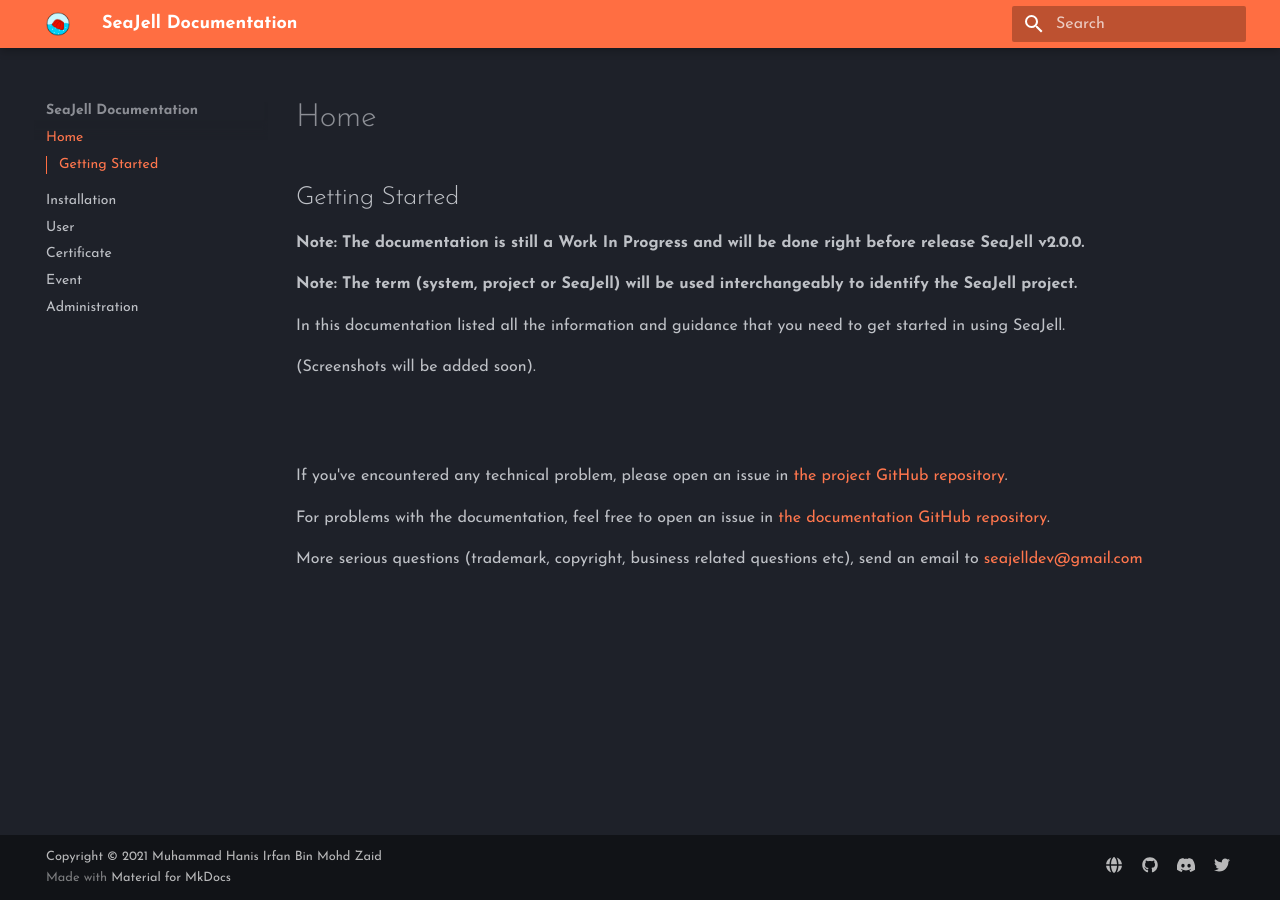
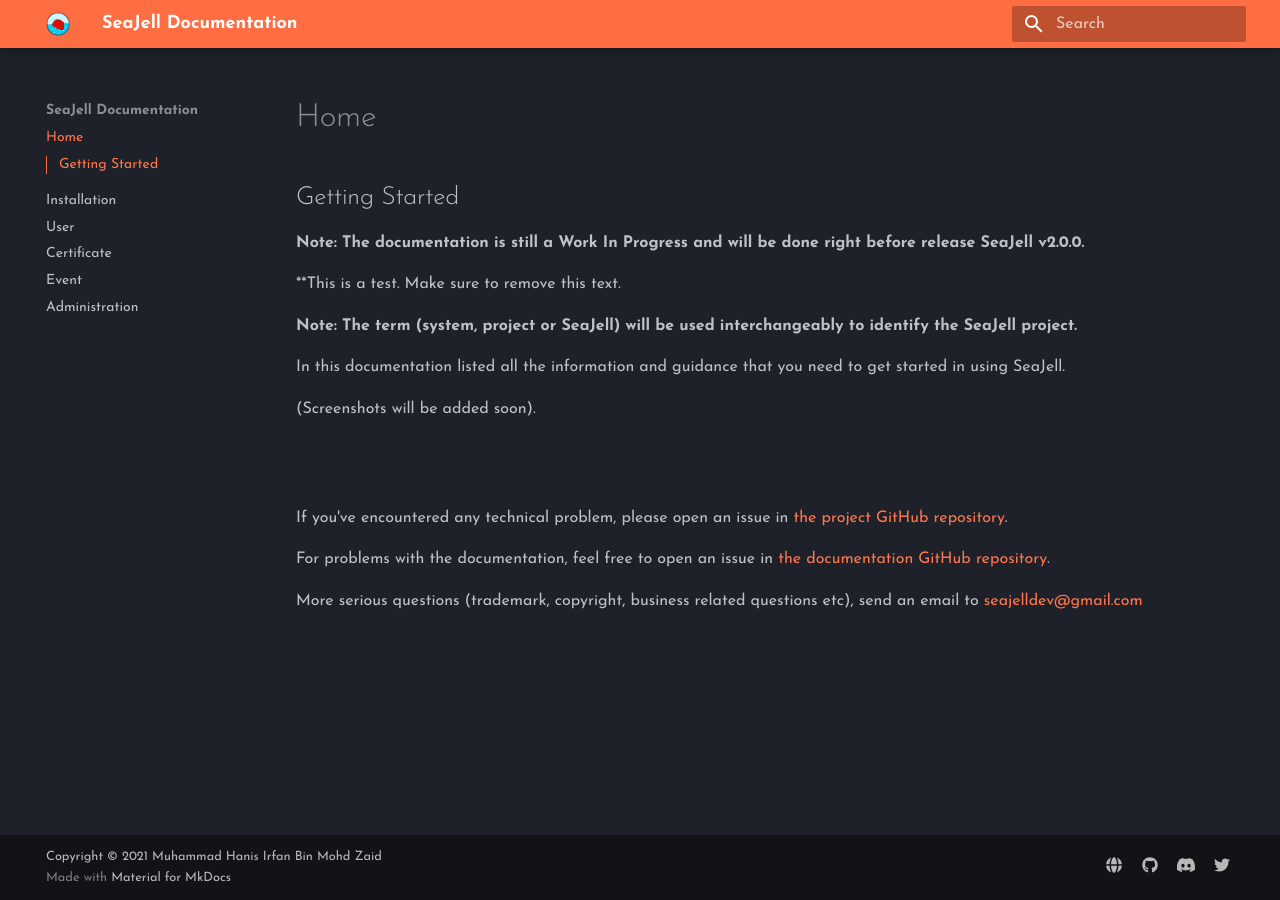
Before and after one commit to seajell/seajell-documentation, an MkDocs documentation site: the page built from docs/index.md, in a window 1280 px wide. Built offline with MkDocs 1.6.1 and Material for MkDocs 9.7.7, drawn with Linux system fonts in a browser that asks for light colours.

Commit message:
Update index.md

```diff
--- a/docs/index.md
+++ b/docs/index.md
@@ -1,6 +1,8 @@
 ## Getting Started
 
 **Note: The documentation is still a Work In Progress and will be done right before release SeaJell v2.0.0.**
+
+**This is a test. Make sure to remove this text*.*
 
 **Note: The term (system, project or SeaJell) will be used interchangeably to identify the SeaJell project.**
 
```
